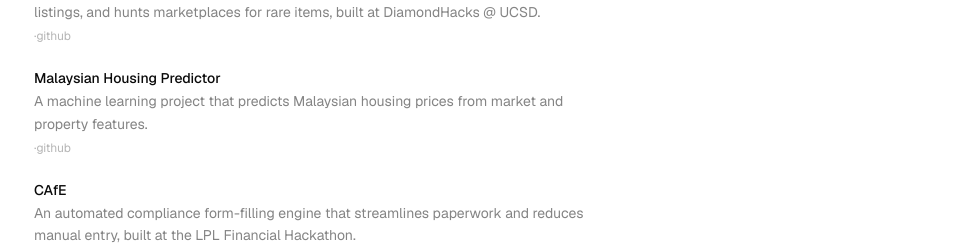
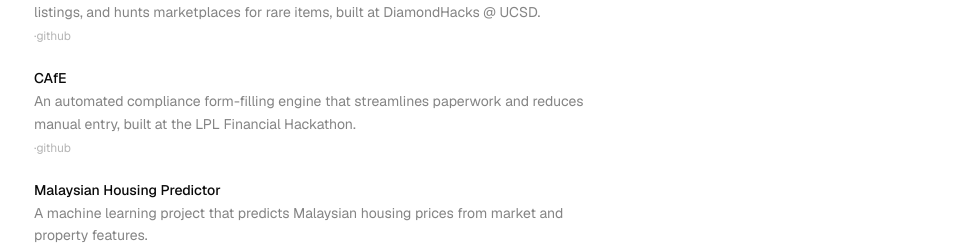
Before and after one commit to Eliot-2006/portfolio-v1, a Next.js app: page / in a window 1280 px wide. Shown: the part 689-941 px from the top of the page, without its empty margins (318-1280 px from the left). Built offline with nearby package versions, Linux system fonts and the light colour scheme.

Commit message:
changed project section

```diff
--- a/components/portfolio-section.tsx
+++ b/components/portfolio-section.tsx
@@ -25,6 +25,12 @@ const projects = [
     links: [{ label: "github", href: "https://github.com/Jay-Thpr/FlipIt" }],
   },
   {
+    title: "CAfE",
+    description:
+      "An automated compliance form-filling engine that streamlines paperwork and reduces manual entry, built at the LPL Financial Hackathon.",
+    links: [{ label: "github", href: "https://github.com/Rafael215/compliance-autofill-engine" }],
+  },
+  {
     title: "Malaysian Housing Predictor",
     description:
       "A machine learning project that predicts Malaysian housing prices from market and property features.",
@@ -34,12 +40,6 @@ const projects = [
         href: "https://github.com/piqim/Malaysian-Housing-Price-Predictive-Model",
       },
     ],
-  },
-  {
-    title: "CAfE",
-    description:
-      "An automated compliance form-filling engine that streamlines paperwork and reduces manual entry, built at the LPL Financial Hackathon.",
-    links: [{ label: "github", href: "https://github.com/Rafael215/compliance-autofill-engine" }],
   },
 ]
 
```
